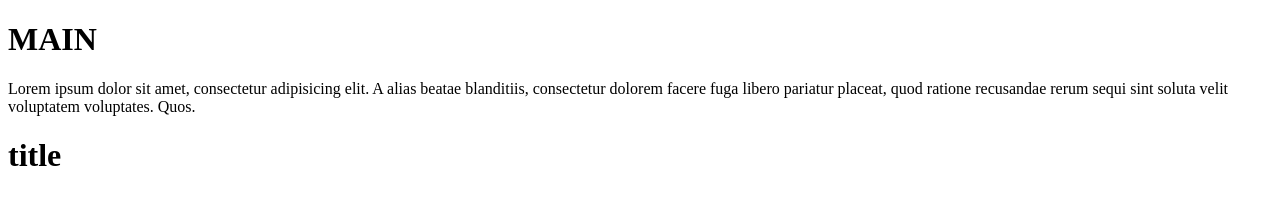
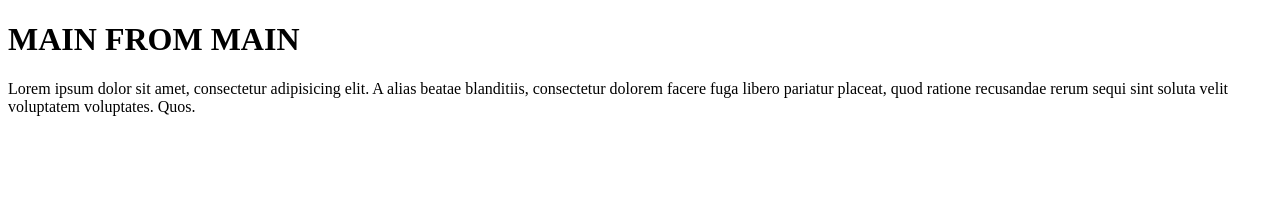
Before and after one commit to vitalii-khrypko/integration, a plain HTML site: page index.html in a window 1280 px wide. Drawn offline with Linux system fonts and the light colour scheme.

Commit message:
ref index.html

```diff
--- a/index.html
+++ b/index.html
@@ -8,8 +8,7 @@
     <title>Document</title>
 </head>
 <body>
-    <h1>MAIN</h1>
+    <h1>MAIN FROM MAIN</h1>
     <p>Lorem ipsum dolor sit amet, consectetur adipisicing elit. A alias beatae blanditiis, consectetur dolorem facere fuga libero pariatur placeat, quod ratione recusandae rerum sequi sint soluta velit voluptatem voluptates. Quos.</p>
-    <h1>title</h1>
 </body>
 </html>
```
